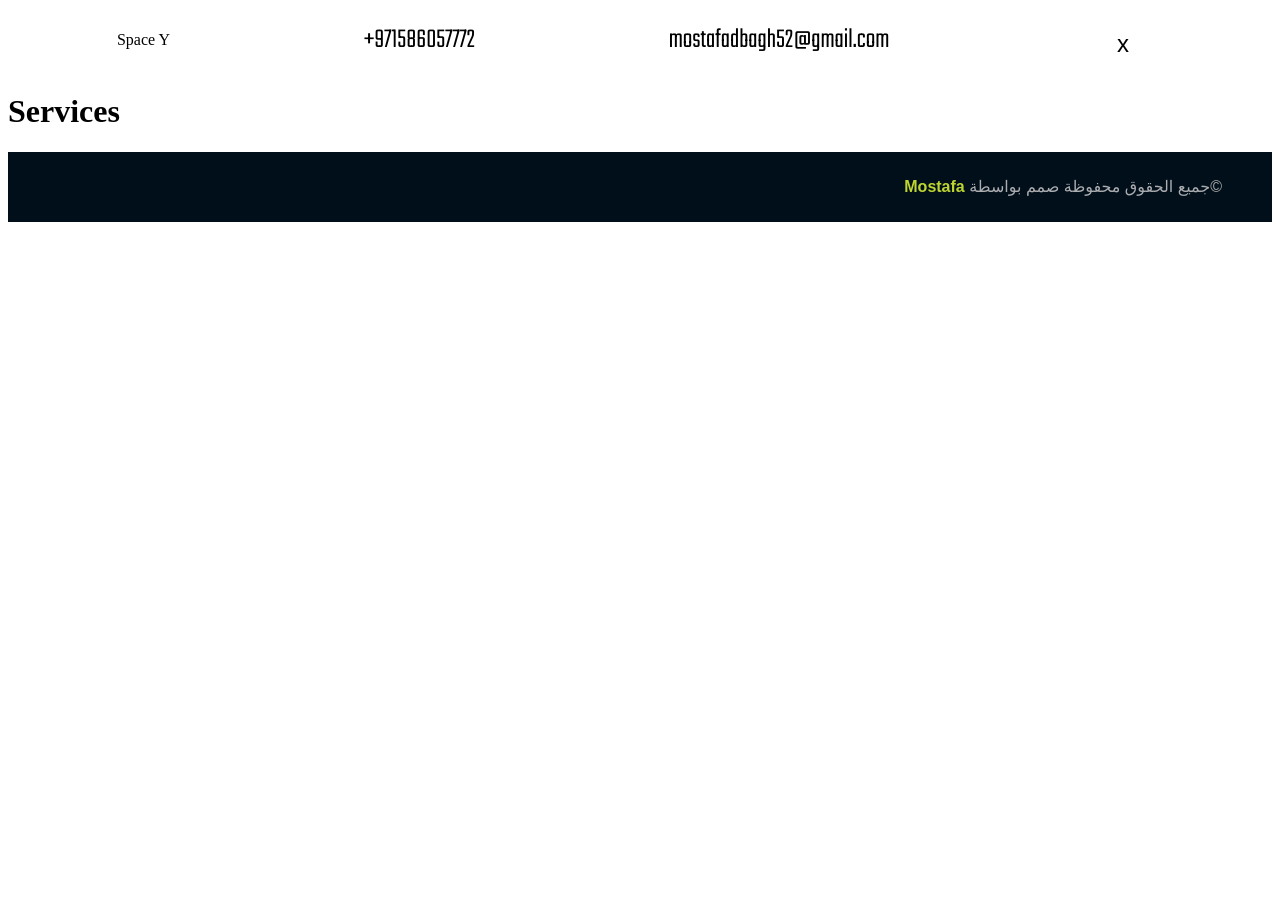
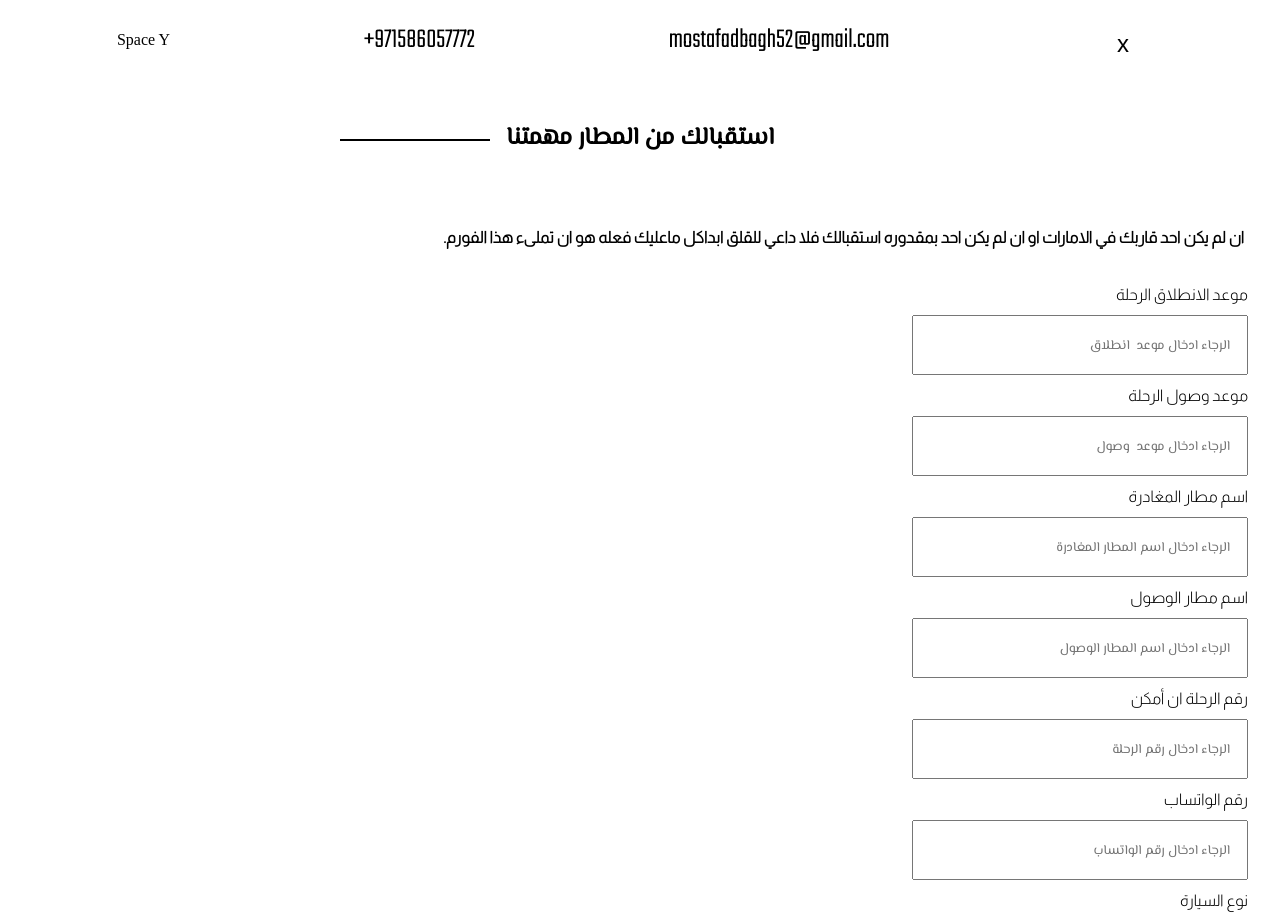
Before and after one commit to MostafaDbagh/hiEmirates, a React (Create React App) app in the folder client/: page /Services in a window 1280 px wide. Shown: the top 919 px of the page. Before the commit the page ends 800 px from the top, so only its background shows below. Built offline with nearby package versions, Linux system fonts and the light colour scheme.

Commit message:
deleivery page update

```diff
--- a/client/src/components/navbar.js
+++ b/client/src/components/navbar.js
@@ -9,7 +9,7 @@ const Navbar = () => {
     <List><Anchor href="/Rent">أنواع السكن</Anchor></List>
     <List><Anchor href="/Services">خدمات أخرى</Anchor></List>
     <List><Anchor href="/Aboutus" > من نحن</Anchor></List>
-    <List><Anchor href="/Contact">اتصل بنا</Anchor></List>
+
 
 
     </Unorderlist>
--- a/client/src/layout/services.js
+++ b/client/src/layout/services.js
@@ -1,10 +1,48 @@
 import React from 'react';
+import {Label,Input,Select,Para } from '../style/service.js'
+import {Commondiv,H2,Card,Button,H3,P}from '../style/servicestyle'
 
 const Services = () => {
     return (
-        <h1>
-            Services
-        </h1>
+        <>
+        <H2>استقبالك من المطار مهمتنا </H2>
+<Para >ان لم يكن احد قاربك في الامارات او ان لم يكن احد بمقدوره استقبالك فلا داعي للقلق ابداكل ماعليك فعله هو ان تملىء هذا الفورم.</Para>
+<form>
+    <div style={{display:'flex',flexDirection:'column',direction:'rtl'}}>
+        <Label>موعد الانطلاق الرحلة</Label>
+        <Input type="text" placeholder="الرجاء ادخال موعد  انطلاق"/>
+    </div>
+    <div style={{display:'flex',flexDirection:'column',direction:'rtl'}}>
+        <Label>موعد وصول الرحلة</Label>
+        <Input type="text" placeholder="الرجاء ادخال موعد  وصول"/>
+    </div>
+    <div style={{display:'flex',flexDirection:'column',direction:'rtl'}}>
+        <Label>اسم مطار المغادرة </Label>
+        <Input type="text" placeholder="الرجاء ادخال اسم المطار المغادرة"/>
+    </div>
+    <div style={{display:'flex',flexDirection:'column',direction:'rtl'}}>
+        <Label>اسم مطار الوصول </Label>
+        <Input type="text" placeholder="الرجاء ادخال اسم المطار الوصول"/>
+    </div>
+    <div style={{display:'flex',flexDirection:'column',direction:'rtl'}}>
+        <Label>رقم الرحلة ان أمكن </Label>
+        <Input type="text" placeholder="الرجاء ادخال رقم الرحلة "/>
+    </div>
+    <div style={{display:'flex',flexDirection:'column',direction:'rtl'}}>
+        <Label>رقم الواتساب</Label>
+        <Input type="text" placeholder="الرجاء ادخال رقم الواتساب"/>
+    </div>
+    <div style={{display:'flex',flexDirection:'column',direction:'rtl'}}>
+        <Label>نوع السيارة</Label>
+        <Select type="text" placeholder="الرجاء ادخال نوع السيارة">
+            <option></option>
+            <option></option>
+            <option></option>
+            </Select>
+    </div>
+</form>
+<p>سيتواصل معك احد عملاءنا لطلب صورة حديثة  للشخص الراغب بالسفر </p>
+        </>
      );
 }
 
--- /dev/null
+++ b/client/src/style/service.js
@@ -0,0 +1,29 @@
+import styled  from "styled-components";
+
+
+export const Label = styled.label`
+font-family: 'Almarai', sans-serif;
+margin:0 24px 12px 0;
+`
+
+export const Input = styled.input`
+width:300px;
+height:40px;
+padding:8px 16px;
+margin:0 24px 12px 0;
+font-family: 'El Messiri', sans-serif;
+`
+export const Para = styled.p`
+font-family: 'Almarai', sans-serif;
+direction:rtl;
+padding:24px;
+margin-right:4px;
+font-weight:bold;
+`
+export const Select = styled.select`
+width:340px;
+height:60px;
+padding:8px 16px;
+margin:0 24px 12px 0;
+
+`
```
